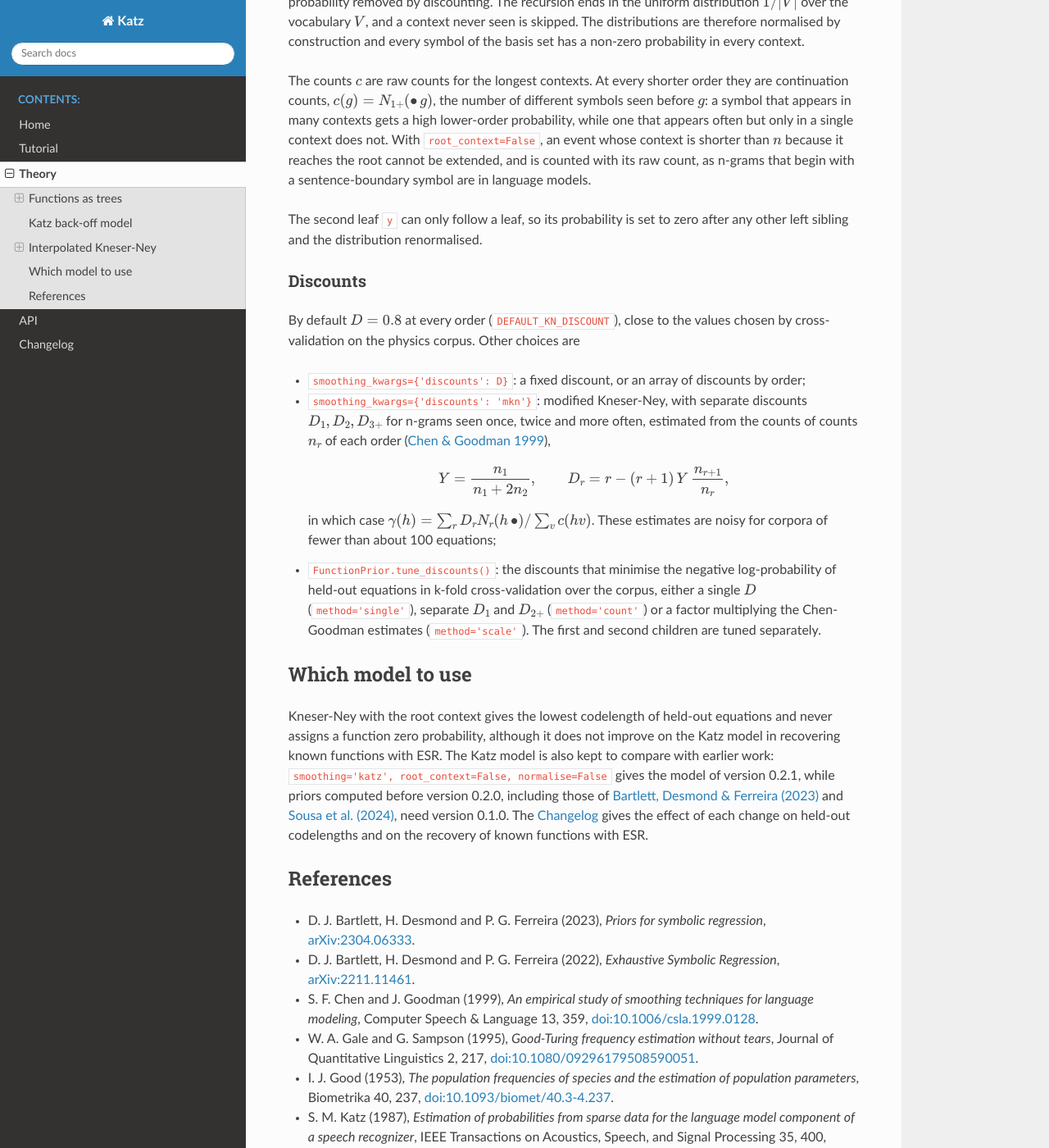
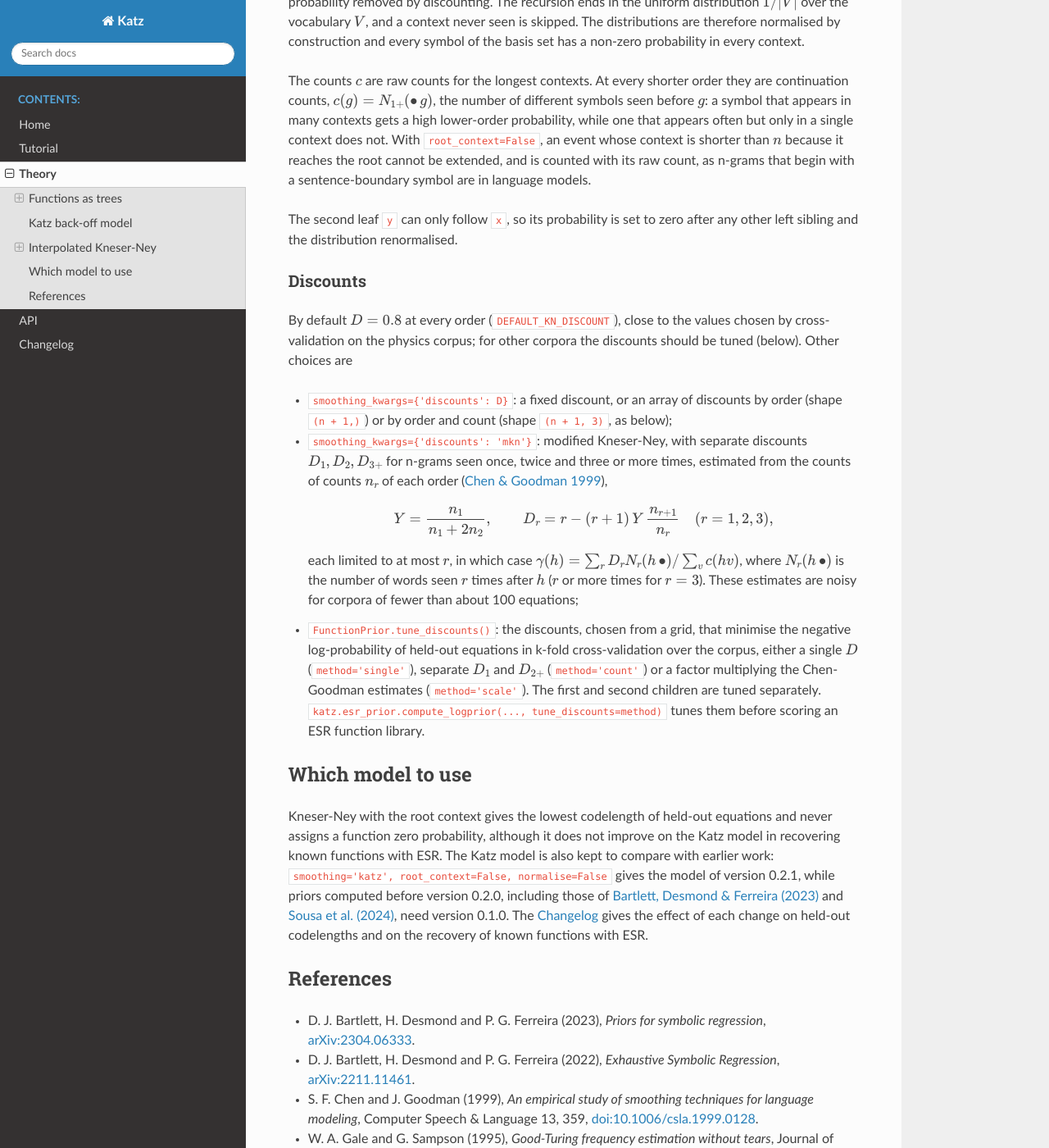
Before and after one commit to DeaglanBartlett/katz, a Sphinx documentation site: the page built from docs/source/theory.rst, in a window 1280 px wide and 1400 px high, scrolled down 3049 px. Shown: the whole window at 82% size. Built offline with Sphinx 7.4.7 and the Read the Docs theme 3.1.0, drawn with Linux system fonts in a browser that asks for light colours; some of the changed text lies outside the part shown.

Commit message:
Address review: labels, tuning, parser, docs
compute_logprior names outputs by their discounts (kn_D0.6, kn_mkn,
kn_x0.9 scale, a hash for arrays) and takes tune_discounts
('single'/'count'/'scale') to tune on the corpus before scoring; the
tuned discounts are recorded in the manifest. An argument rather than
a smoothing_kwargs entry because tuning gives per-model discounts.

tree_parser.is_float evaluates only numbers and arithmetic (AST)
instead of calling eval; same result on every label of the corpora and
of ESR's core_maths libraries.

README recommends tune_discounts() for corpora other than physics and
shows compute_logprior(tune_discounts=...). TestESRPrior writes its
library to a temporary directory. A non-blocking CI job compares the
parser with ESR's main branch. CHANGELOG entries for these.

Theory page: y can only follow x, not any leaf (both models); KN:
array discount shapes; D_r limited to r; N_r defined; tuning is a grid
search and is reachable from compute_logprior. README: anonymous links
for the two citation targets (duplicate-target warning).

```diff
--- a/CHANGELOG.rst
+++ b/CHANGELOG.rst
@@ -30,6 +30,12 @@ Version 0.4.0
   ``smoothing_kwargs`` (Kneser-Ney discounts).
 * The prior class is now ``FunctionPrior``, as it is no longer only a Katz model.
   ``KatzPrior`` is kept as an alias of ``FunctionPrior`` for backwards compatibility.
+* ``katz.esr_prior.compute_logprior`` takes ``tune_discounts`` to tune the Kneser-Ney
+  discounts on the corpus before scoring, and records the tuned values in the manifest. The
+  output labels name non-default discounts (e.g. ``kn_D0.6``, ``kn_tuned``), so priors with
+  different discounts are written to different files.
+* ``is_float`` in the parser evaluates only numbers and arithmetic instead of calling
+  ``eval`` on the string.
 
 Version 0.3.0
 -------------
--- a/docs/source/theory.rst
+++ b/docs/source/theory.rst
@@ -133,7 +133,7 @@ This model has two weaknesses for small corpora such as equation corpora.
   discounting them. With ``normalise=True`` (the default for Katz since version 0.3.0)
   negative and non-finite values are set to zero and each conditional distribution is
   divided by its sum over the vocabulary, after setting the probability of ``y`` to zero
-  wherever the left sibling is not a leaf (``y`` cannot occur there, but back-off gives it
+  wherever the left sibling is not ``x`` (``y`` cannot occur there, but back-off gives it
   probability).
 * The recursion ends in the relative frequency of each word, so a symbol never seen in a
   given role has zero probability in every context. For example, a corpus in which ``inv``
@@ -170,33 +170,39 @@ while one that appears often but only in a single context does not. With
 root cannot be extended, and is counted with its raw count, as n-grams that begin with a
 sentence-boundary symbol are in language models.
 
-The second leaf ``y`` can only follow a leaf, so its probability is set to zero after any
+The second leaf ``y`` can only follow ``x``, so its probability is set to zero after any
 other left sibling and the distribution renormalised.
 
 Discounts
 ~~~~~~~~~
 
 By default `D = 0.8` at every order (``DEFAULT_KN_DISCOUNT``), close to the values chosen by
-cross-validation on the physics corpus. Other choices are
+cross-validation on the physics corpus; for other corpora the discounts should be tuned
+(below). Other choices are
 
-* ``smoothing_kwargs={'discounts': D}``: a fixed discount, or an array of discounts by order;
+* ``smoothing_kwargs={'discounts': D}``: a fixed discount, or an array of discounts by order
+  (shape ``(n + 1,)``) or by order and count (shape ``(n + 1, 3)``, as below);
 * ``smoothing_kwargs={'discounts': 'mkn'}``: modified Kneser-Ney, with separate discounts
-  `D_1, D_2, D_{3+}` for n-grams seen once, twice and more often, estimated from the counts
+  `D_1, D_2, D_{3+}` for n-grams seen once, twice and three or more times, estimated from the counts
   of counts `n_r` of each order (`Chen & Goodman 1999
   <https://doi.org/10.1006/csla.1999.0128>`_),
 
   .. math::
 
      Y = \frac{n_1}{n_1 + 2 n_2} , \qquad
-     D_r = r - (r + 1) \, Y \, \frac{n_{r+1}}{n_r} ,
+     D_r = r - (r + 1) \, Y \, \frac{n_{r+1}}{n_r} \quad (r = 1, 2, 3),
 
-  in which case `\gamma(h) = \sum_r D_r N_r(h \, \bullet) / \sum_v c(hv)`. These estimates
-  are noisy for corpora of fewer than about 100 equations;
-* ``FunctionPrior.tune_discounts()``: the discounts that minimise the negative log-probability of
-  held-out equations in k-fold cross-validation over the corpus, either a single `D`
-  (``method='single'``), separate `D_1` and `D_{2+}` (``method='count'``) or a factor
-  multiplying the Chen-Goodman estimates (``method='scale'``). The first and second children
-  are tuned separately.
+  each limited to at most `r`, in which case
+  `\gamma(h) = \sum_r D_r N_r(h \, \bullet) / \sum_v c(hv)`, where `N_r(h \, \bullet)` is
+  the number of words seen `r` times after `h` (`r` or more times for `r = 3`). These
+  estimates are noisy for corpora of fewer than about 100 equations;
+* ``FunctionPrior.tune_discounts()``: the discounts, chosen from a grid, that minimise the
+  negative log-probability of held-out equations in k-fold cross-validation over the corpus,
+  either a single `D` (``method='single'``), separate `D_1` and `D_{2+}`
+  (``method='count'``) or a factor multiplying the Chen-Goodman estimates
+  (``method='scale'``). The first and second children are tuned separately.
+  ``katz.esr_prior.compute_logprior(..., tune_discounts=method)`` tunes them before scoring
+  an ESR function library.
 
 
 Which model to use
```
Also changed, not shown: README.rst (+18 -7 lines), docs/source/README.rst (+18 -7 lines), 4 other files.
